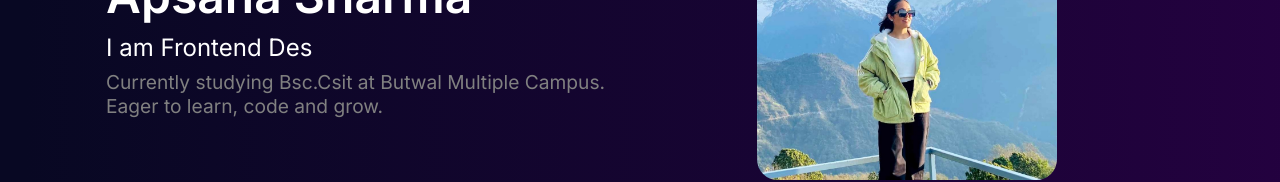
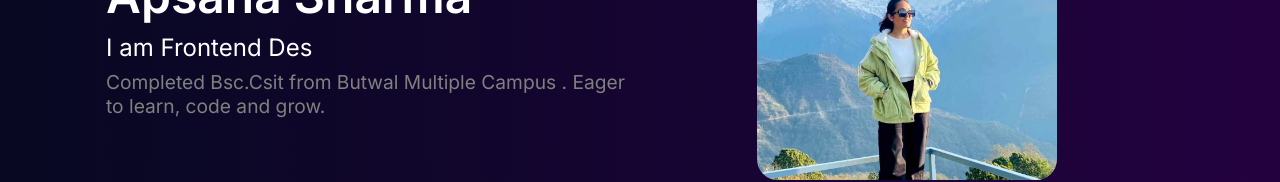
Before and after one commit to Apsana3345/myPortfolio, a React (Vite) app: page / in a window 1280 px wide. Shown: the part 352-534 px from the top of the page. Built offline with nearby package versions, Linux system fonts and the light colour scheme.

Commit message:
updated education

```diff
--- a/src/components/hero/Hero.jsx
+++ b/src/components/hero/Hero.jsx
@@ -31,7 +31,7 @@ const Hero = () => {
                 />
               </span>
             </p>
-            <p className="description">Currently studying Bsc.Csit at Butwal Multiple Campus. Eager to learn, code and grow. </p>
+            <p className="description">Completed Bsc.Csit from Butwal Multiple Campus . Eager to learn, code and grow. </p>
           </div>
           <div className="heroImage">
             <img className="imageApsana" src={Image} width="300px" height="300px"></img>
```
